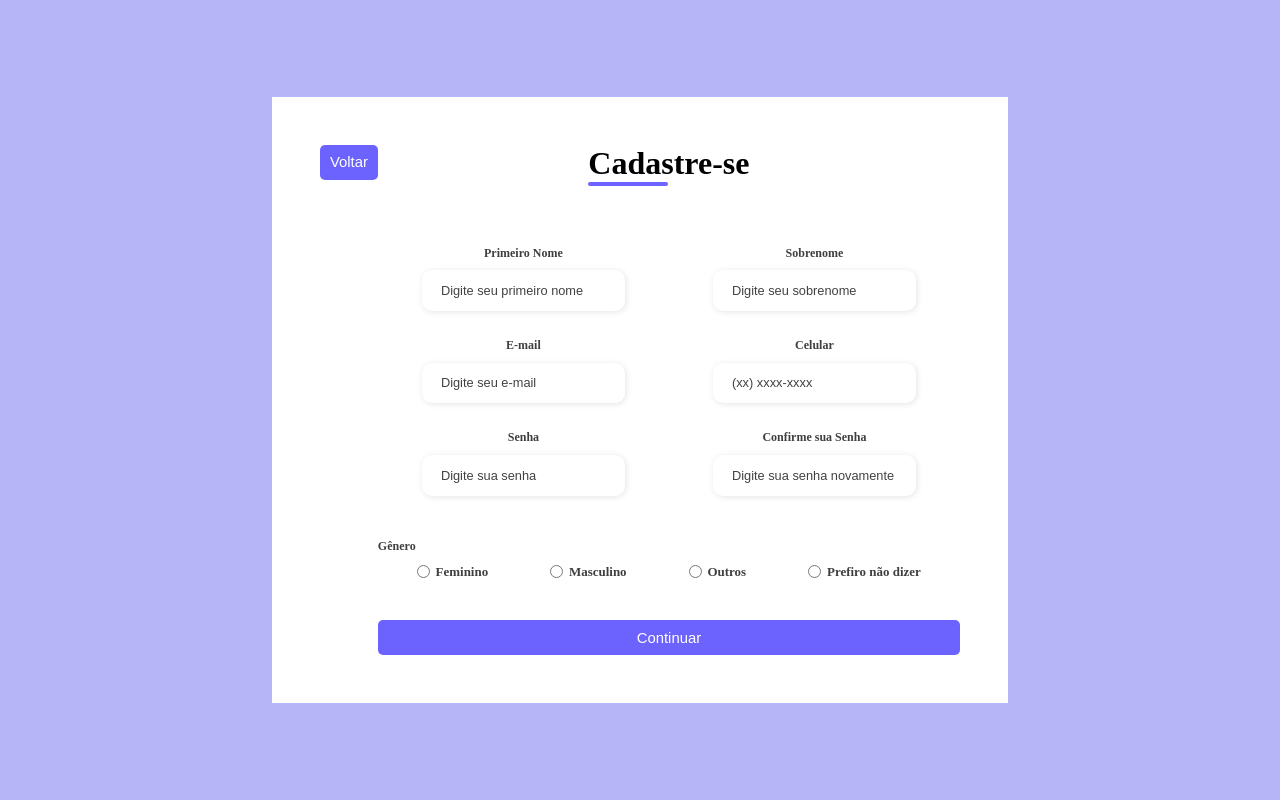
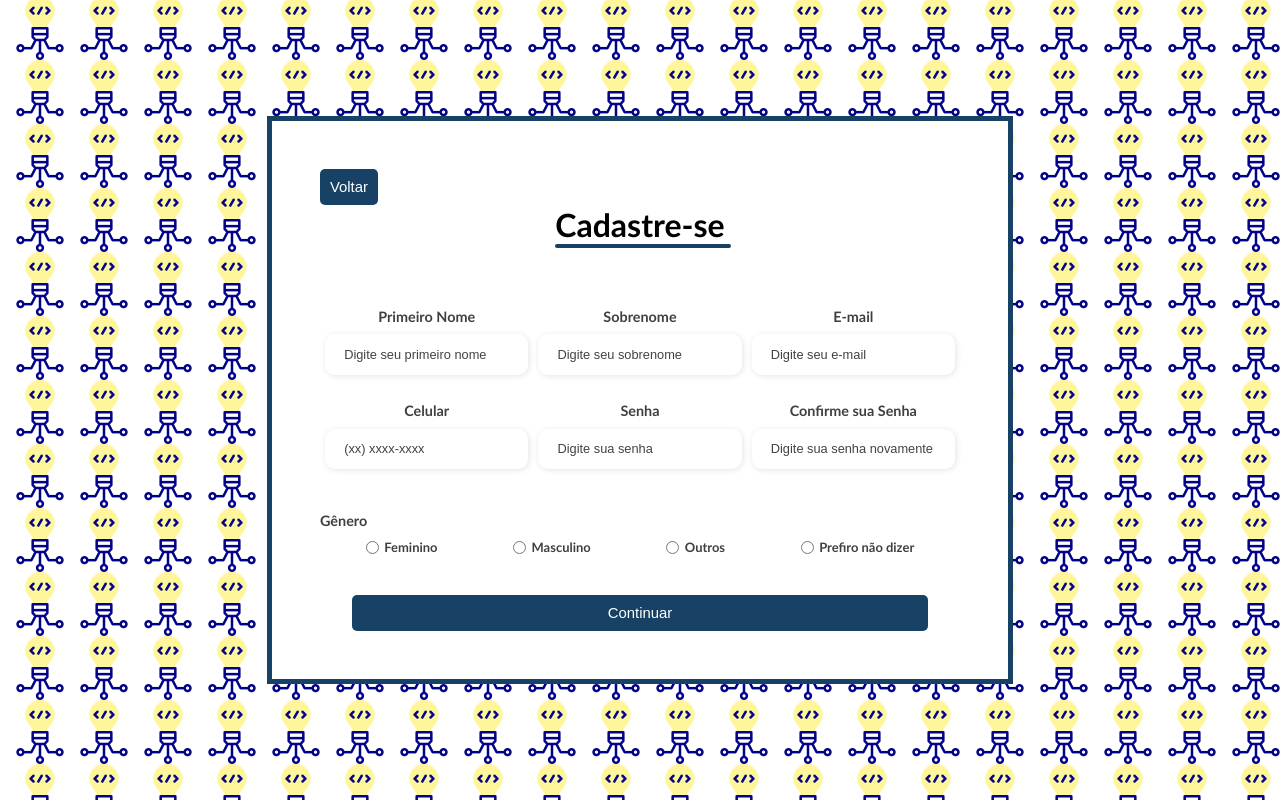
Before and after one commit to bnbonfim/siterbdev, a plain HTML site: page FormGeral.html in a window 1280 px wide. Drawn offline with Linux system fonts and the light colour scheme.

Commit message:
fix: alterando formulário

```diff
--- a/FormGeral.css
+++ b/FormGeral.css
@@ -10,7 +10,10 @@
     display: flex;
     justify-content: center;
     align-items: center;
-    background: #0c0ce94d;
+    background-image: url('img/ideia.png');
+    background-size: 5%;
+    background-position: 200px 700px;
+
 }
 
 .container {
@@ -22,10 +25,10 @@
 
 .form {
     width: 50%;
-    display: flex;
-    justify-content: center;
     background-color: #fff;
     padding: 3rem;
+    border: 5px solid #174165;
+    font-family: 'Trebuchet MS', 'Lucida Sans Unicode', 'Lucida Grande', 'Lucida Sans', Arial, sans-serif;
 }
 
 .form-header {
@@ -34,21 +37,20 @@
     justify-content: space-between;
 }
 
-.login-button {
-    width: -100%;
-}
 
 .login-button button {
     border: none;
-    background-color: #6c63ff;
-    padding:   0.62rem;
+    background-color: #174165;
+    padding: 0.62rem;
     border-radius: 5px;
     cursor: pointer;
+
 
 }
 
 .login-button button:hover {
-    background-color: #6b63fff1;
+    background-color: #527a9e;
+
 }
 
 .login-button button a {
@@ -61,12 +63,13 @@
 .form-header h1::after {
     content: '';
     display: block;
-    width: 5rem;
+    width: 11rem;
     height: 0.3rem;
-    background-color: #6c63ff;
+    background-color: #174165;
     margin: 0 auto;
     position: absolute;
     border-radius: 10px;
+
 }
 
 .input-group {
@@ -101,7 +104,7 @@
 
 .input-box label,
 .gender-title h6 {
-    font-size: 0.75rem;
+    font-size: 0.90rem;
     font-weight: 600;
     color: #000000c0;
 }
@@ -133,17 +136,24 @@
 }
 
 .continue-button button {
-    width: 100%;
+    width: 90%;
+    display: flex;
+    align-items: center;
+    justify-content: center;
     margin-top: 2.5rem;
     border: none;
-    background-color: #6c63ff;
+    background-color: #174165;
     padding: 0.62rem;
     border-radius: 5px;
     cursor: pointer;
+
+
 }
 
 .continue-button button:hover {
-    background-color: #6b63fff1;
+    background-color: #527a9e;
+    transform: scale(1.1, 1.1);
+
 }
 
 .continue-button button a {
@@ -152,3 +162,6 @@
     font-weight: 500;
     color: #fff;
 }
+label{
+    font-size: 20px;
+}
```
Also changed, not shown: FormGeral.html (+3 -2 lines), login.html (added, +34 -0 lines), img/caneca.avif (added), img/icon.png (added), img/ideia.png (added), img/sinais-de-codigo.png (added).
